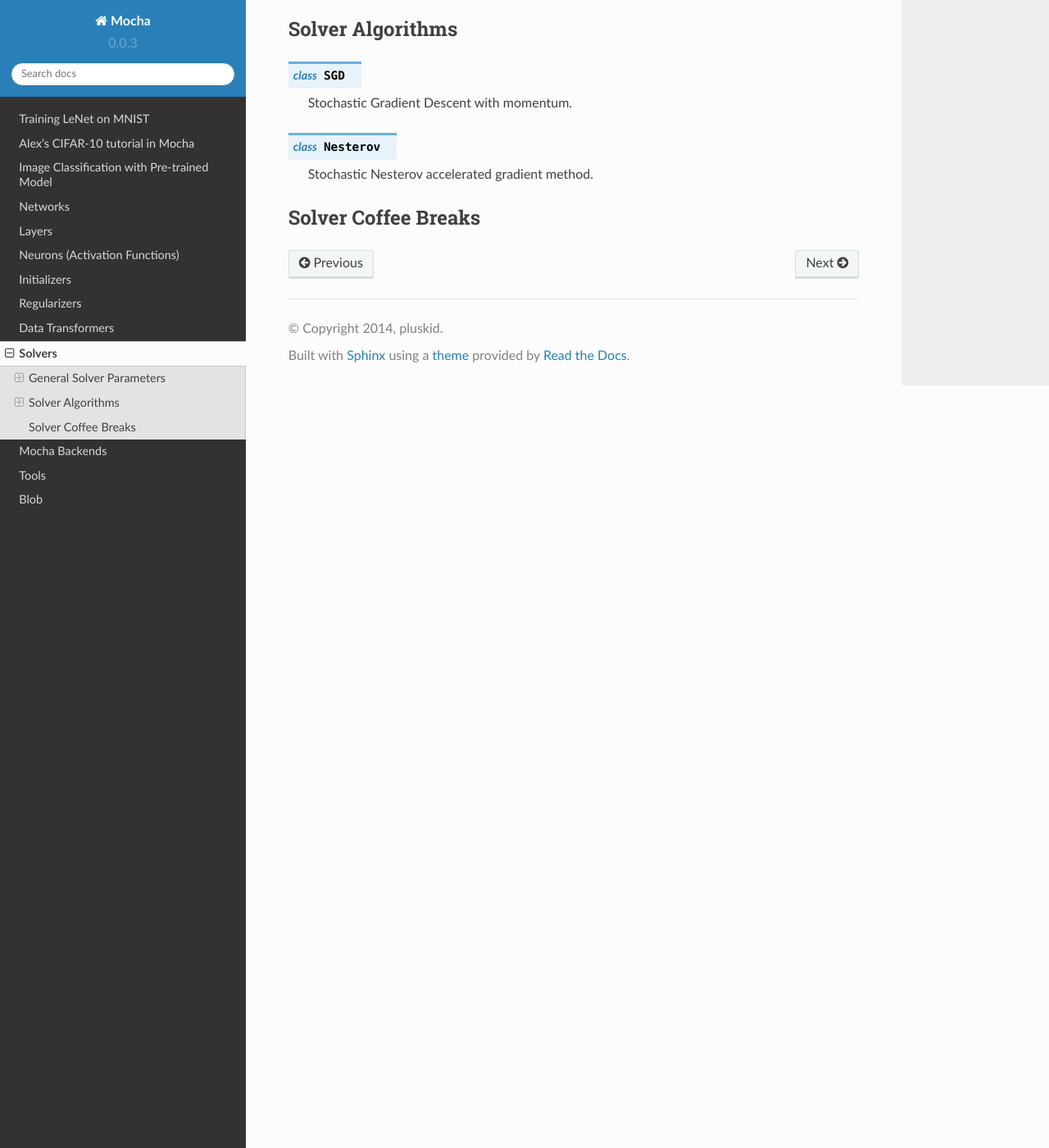
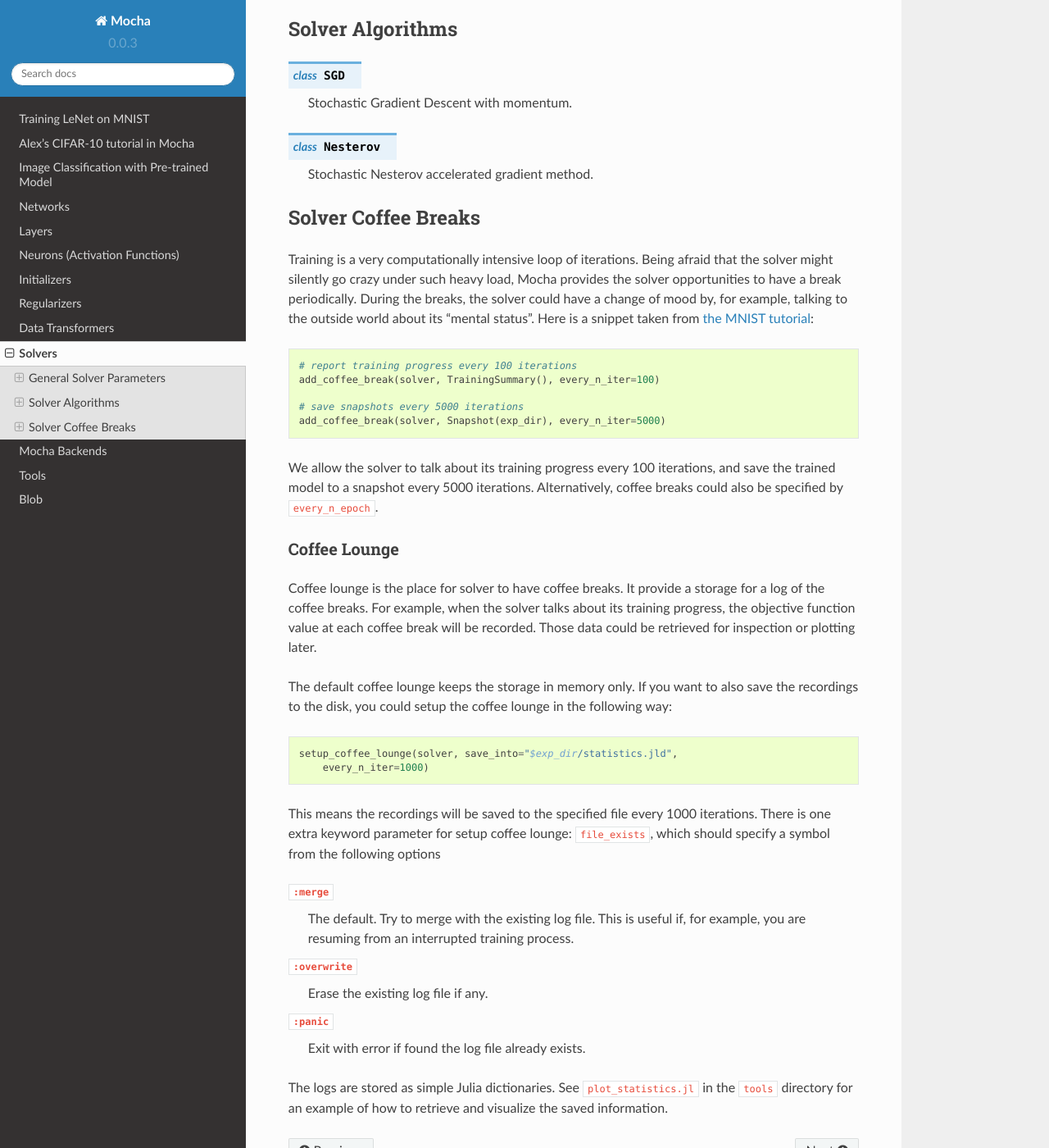
Before and after one commit to pluskid/Mocha.jl, a Sphinx documentation site: the page built from docs/user-guide/solver.rst, in a window 1280 px wide and 1400 px high, scrolled down 2342 px. Shown: the whole window at 82% size. Built offline with Sphinx 7.4.7 and the Read the Docs theme 2.0.0, drawn with Linux system fonts in a browser that asks for light colours.

Commit message:
doc for coffee lounge

```diff
--- a/docs/user-guide/solver.rst
+++ b/docs/user-guide/solver.rst
@@ -127,3 +127,56 @@ Solver Algorithms
 
 Solver Coffee Breaks
 --------------------
+
+Training is a very computationally intensive loop of iterations. Being afraid
+that the solver might silently go crazy under such heavy load, Mocha provides
+the solver opportunities to have a break periodically. During the breaks, the
+solver could have a change of mood by, for example, talking to the outside world
+about its "mental status". Here is a snippet taken from `the MNIST tutorial
+</tutorial/mnist>`_:
+
+.. code-block:: julia
+
+   # report training progress every 100 iterations
+   add_coffee_break(solver, TrainingSummary(), every_n_iter=100)
+
+   # save snapshots every 5000 iterations
+   add_coffee_break(solver, Snapshot(exp_dir), every_n_iter=5000)
+
+We allow the solver to talk about its training progress every 100 iterations,
+and save the trained model to a snapshot every 5000 iterations. Alternatively,
+coffee breaks could also be specified by ``every_n_epoch``.
+
+Coffee Lounge
+~~~~~~~~~~~~~
+
+Coffee lounge is the place for solver to have coffee breaks. It provide
+a storage for a log of the coffee breaks. For example, when the solver talks
+about its training progress, the objective function value at each coffee break
+will be recorded. Those data could be retrieved for inspection or plotting
+later.
+
+The default coffee lounge keeps the storage in memory only. If you want to also
+save the recordings to the disk, you could setup the coffee lounge in the
+following way:
+
+.. code-block:: julia
+
+   setup_coffee_lounge(solver, save_into="$exp_dir/statistics.jld",
+       every_n_iter=1000)
+
+This means the recordings will be saved to the specified file every 1000
+iterations. There is one extra keyword parameter for setup coffee lounge:
+``file_exists``, which should specify a symbol from the following options
+
+``:merge``
+  The default. Try to merge with the existing log file. This is useful if, for
+  example, you are resuming from an interrupted training process.
+``:overwrite``
+  Erase the existing log file if any.
+``:panic``
+  Exit with error if found the log file already exists.
+
+The logs are stored as simple Julia dictionaries. See ``plot_statistics.jl`` in
+the ``tools`` directory for an example of how to retrieve and visualize the
+saved information.
```
Also changed, not shown: 3 other files.
